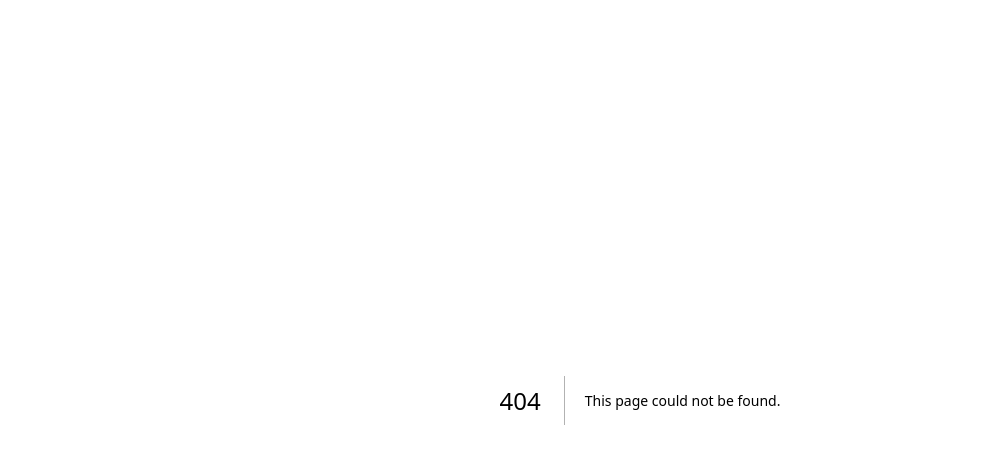
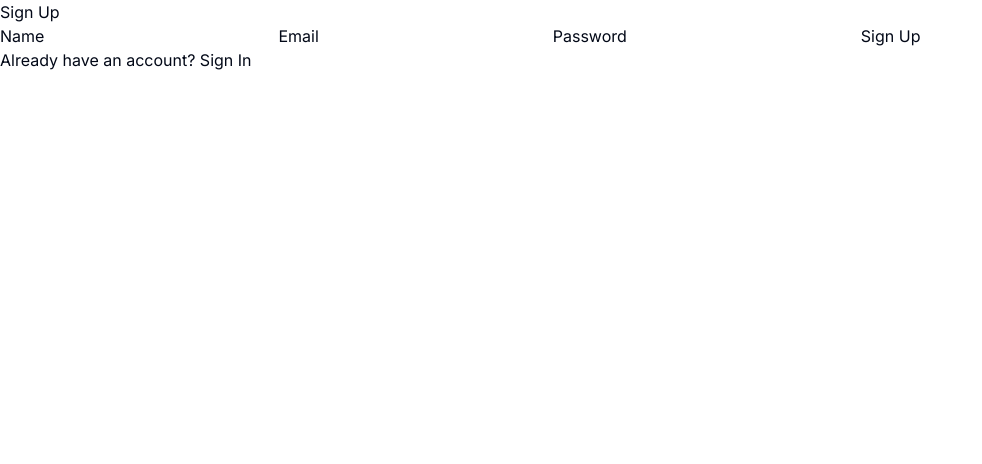
Before and after one commit to AhmedReda958/splexhosting, a Next.js app: page /auth/signup in a window 1280 px wide. Before the commit this address had no page. Shown: the top 464 px of the page, without its empty margins (0-982 px from the left). Built offline with nearby package versions, Linux system fonts and the light colour scheme.

Commit message:
auth using next-auth | not completed

```diff
--- a/package.json
+++ b/package.json
@@ -9,6 +9,7 @@
     "lint": "next lint"
   },
   "dependencies": {
+    "@next-auth/prisma-adapter": "^1.0.7",
     "@prisma/client": "^5.18.0",
     "@radix-ui/react-dialog": "^1.1.1",
     "@radix-ui/react-dropdown-menu": "^2.1.1",
@@ -17,10 +18,12 @@
     "@radix-ui/react-slot": "^1.1.0",
     "@radix-ui/react-tabs": "^1.1.0",
     "@radix-ui/react-tooltip": "^1.1.2",
+    "bcryptjs": "^2.4.3",
     "class-variance-authority": "^0.7.0",
     "clsx": "^2.1.1",
     "lucide-react": "^0.424.0",
     "next": "14.2.5",
+    "next-auth": "^4.24.7",
     "next-themes": "^0.3.0",
     "pg": "^8.12.0",
     "react": "^18",
@@ -30,6 +33,7 @@
     "tailwindcss-animate": "^1.0.7"
   },
   "devDependencies": {
+    "@types/bcryptjs": "^2.4.6",
     "@types/node": "^20",
     "@types/pg": "^8.11.6",
     "@types/react": "^18",
--- /dev/null
+++ b/src/app/api/auth/[...nextauth]/route.tsx
@@ -0,0 +1,44 @@
+import NextAuth from "next-auth";
+import CredentialsProvider from "next-auth/providers/credentials";
+import { PrismaAdapter } from "@next-auth/prisma-adapter";
+import prisma from "@/lib/prisma"; // adjust the path according to your project structure
+import bcrypt from "bcryptjs";
+
+const handler = NextAuth({
+  adapter: PrismaAdapter(prisma),
+  providers: [
+    CredentialsProvider({
+      name: "Credentials",
+      credentials: {
+        email: { label: "Email", type: "text" },
+        password: { label: "Password", type: "password" },
+      },
+      async authorize(credentials, req) {
+        if (!credentials?.email || !credentials?.password) {
+          throw new Error("Email and password required");
+        }
+
+        const user = await prisma.user.findUnique({
+          where: { email: credentials.email },
+        });
+
+        if (!user) {
+          throw new Error("No user found with the given email");
+        }
+
+        const isMatch = await bcrypt.compare(
+          credentials.password,
+          user.password
+        );
+
+        if (!isMatch) {
+          throw new Error("Invalid credentials");
+        }
+
+        return { id: user.id.toString(), email: user.email };
+      },
+    }),
+  ],
+});
+
+export { handler as GET, handler as POST };
--- /dev/null
+++ b/src/app/api/auth/register/route.ts
@@ -0,0 +1,42 @@
+import { NextRequest, NextResponse } from "next/server";
+import prisma from "@/lib/prisma"; // Adjust path as needed
+import bcrypt from "bcryptjs";
+
+export async function POST(request: NextRequest) {
+  try {
+    const { email, password, name } = await request.json();
+
+    if (!email || !password || !name) {
+      return NextResponse.json(
+        { error: "Email, password, and name are required" },
+        { status: 400 }
+      );
+    }
+
+    // Check if user already exists
+    const existingUser = await prisma.user.findUnique({ where: { email } });
+    if (existingUser) {
+      return NextResponse.json(
+        { error: "User already exists" },
+        { status: 400 }
+      );
+    }
+
+    // Hash the password
+    const hashedPassword = await bcrypt.hash(password, 10);
+
+    // Create the new user
+    const newUser = await prisma.user.create({
+      data: {
+        email,
+        password: hashedPassword,
+        name,
+      },
+    });
+
+    return NextResponse.json({ user: newUser });
+  } catch (error) {
+    console.error(error);
+    return NextResponse.json({ error: "Error creating user" }, { status: 500 });
+  }
+}
--- /dev/null
+++ b/src/app/auth/signin/page.tsx
@@ -0,0 +1,60 @@
+"use client";
+import { useState } from "react";
+import { signIn } from "next-auth/react";
+import { useRouter } from "next/navigation";
+
+const SignIn = () => {
+  const [email, setEmail] = useState("");
+  const [password, setPassword] = useState("");
+  const [error, setError] = useState<string | null>(null);
+  const router = useRouter();
+
+  const handleSubmit = async (e: React.FormEvent) => {
+    e.preventDefault();
+
+    const result = await signIn("credentials", {
+      redirect: false,
+      email,
+      password,
+    });
+
+    if (result?.error) {
+      setError(result.error);
+    } else if (result?.ok) {
+      router.push("/"); // Redirect to homepage or any protected page
+    }
+  };
+
+  return (
+    <div>
+      <h1>Sign In</h1>
+      {error && <p style={{ color: "red" }}>{error}</p>}
+      <form onSubmit={handleSubmit}>
+        <label>
+          Email
+          <input
+            type="email"
+            value={email}
+            onChange={(e) => setEmail(e.target.value)}
+            required
+          />
+        </label>
+        <label>
+          Password
+          <input
+            type="password"
+            value={password}
+            onChange={(e) => setPassword(e.target.value)}
+            required
+          />
+        </label>
+        <button type="submit">Sign In</button>
+      </form>
+      <p>
+        Don&apos;t have an account? <a href="/auth/signup">Sign Up</a>
+      </p>
+    </div>
+  );
+};
+
+export default SignIn;
--- /dev/null
+++ b/src/app/auth/signup/page.tsx
@@ -0,0 +1,90 @@
+"use client";
+
+import { useState } from "react";
+import { signIn } from "next-auth/react";
+import { useRouter } from "next/navigation";
+
+const SignUp = () => {
+  const [email, setEmail] = useState("");
+  const [password, setPassword] = useState("");
+  const [name, setName] = useState("");
+  const [error, setError] = useState<string | null>(null);
+  const router = useRouter();
+
+  const handleSubmit = async (e: React.FormEvent) => {
+    e.preventDefault();
+
+    try {
+      const response = await fetch("/api/auth/register", {
+        method: "POST",
+        headers: {
+          "Content-Type": "application/json",
+        },
+        body: JSON.stringify({ email, password, name }),
+      });
+
+      const data = await response.json();
+
+      if (response.ok) {
+        // Automatically sign in the user after successful registration
+        const result = await signIn("credentials", {
+          redirect: false,
+          email,
+          password,
+        });
+
+        if (result?.error) {
+          setError(result.error);
+        } else if (result?.ok) {
+          router.push("/"); // Redirect to homepage or any protected page
+        }
+      } else {
+        setError(data.error);
+      }
+    } catch (err) {
+      setError("An error occurred");
+    }
+  };
+
+  return (
+    <div>
+      <h1>Sign Up</h1>
+      {error && <p style={{ color: "red" }}>{error}</p>}
+      <form onSubmit={handleSubmit}>
+        <label>
+          Name
+          <input
+            type="text"
+            value={name}
+            onChange={(e) => setName(e.target.value)}
+            required
+          />
+        </label>
+        <label>
+          Email
+          <input
+            type="email"
+            value={email}
+            onChange={(e) => setEmail(e.target.value)}
+            required
+          />
+        </label>
+        <label>
+          Password
+          <input
+            type="password"
+            value={password}
+            onChange={(e) => setPassword(e.target.value)}
+            required
+          />
+        </label>
+        <button type="submit">Sign Up</button>
+      </form>
+      <p>
+        Already have an account? <a href="/auth/signin">Sign In</a>
+      </p>
+    </div>
+  );
+};
+
+export default SignUp;
```
Also changed, not shown: types/next-auth.d.ts (added, +10 -0 lines), 2 other files (tests, documents, lock files or other folders).
